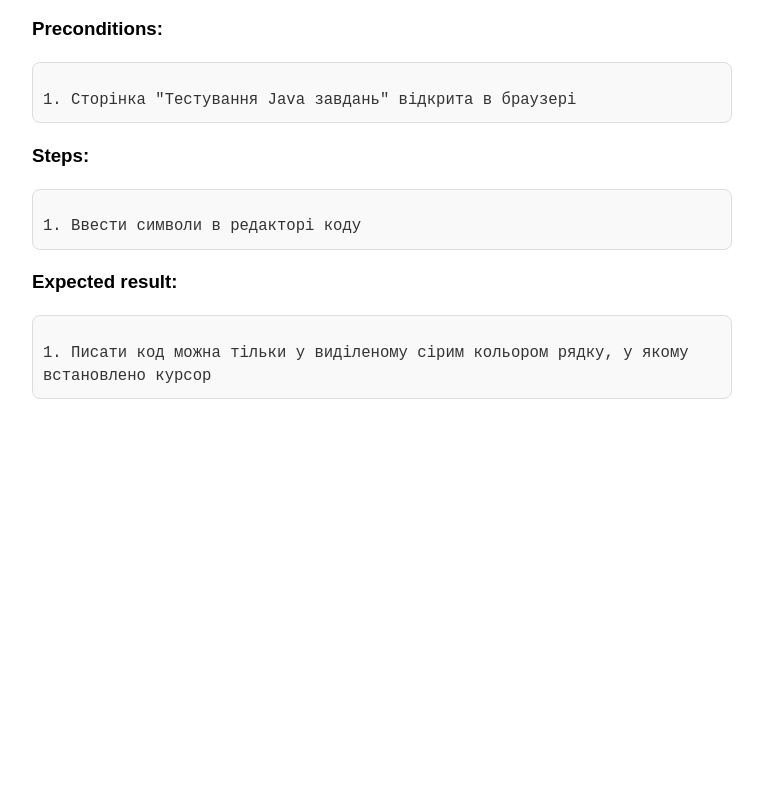
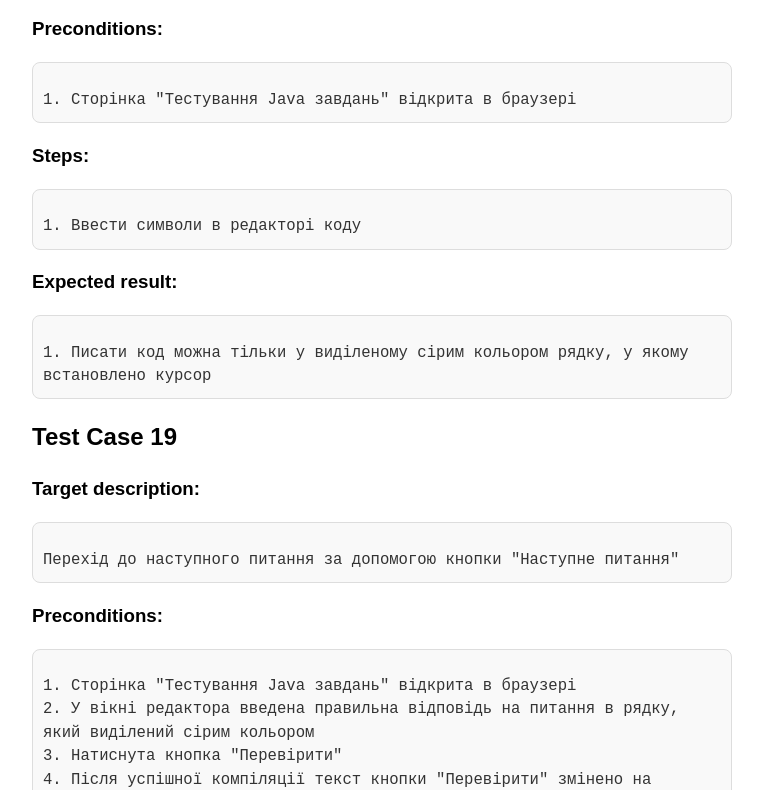
Before and after one commit to AndrewBondarev/Test-Case, a plain HTML site: page index.html in a window 1280 px wide. Shown: the part 11210-12000 px from the top of the page, without its empty margins (258-1021 px from the left). Before the commit the page ends 11629 px from the top, so only its background shows below. Drawn offline with Linux system fonts and the light colour scheme.

Commit message:
Update index.html

```diff
--- a/index.html
+++ b/index.html
@@ -393,7 +393,26 @@
 <pre class="text" id="text68">1. Писати код можна тільки у виділеному сірим кольором рядку, у якому встановлено курсор</pre>
 </div>
 
-
+<h2 style="color: #000000;">Test Case 19</h2>
+<h3 style="color: #000000;">Target description:</h3>
+<div class="text-container" onclick="copyText('text69')" id="text69">
+<pre class="text" id="text69">Перехід до наступного питання за допомогою кнопки "Наступне питання"</pre>
+</div>
+<h3 style="color: #000000;">Preconditions:</h3>
+<div class="text-container" onclick="copyText('text70')" id="text70">
+<pre class="text" id="text70">1. Сторінка "Тестування Java завдань" відкрита в браузері
+2. У вікні редактора введена правильна відповідь на питання в рядку, який виділений сірим кольором
+3. Натиснута кнопка "Перевірити"
+4. Після успішної компіляції текст кнопки "Перевірити" змінено на "Наступне питання"</pre>
+</div>
+<h3 style="color: #000000;">Steps:</h3>
+<div class="text-container" onclick="copyText('text71')" id="text71">
+<pre class="text" id="text71">1. Натиснути кнопку "Наступне питання"</pre>
+</div>
+<h3 style="color: #000000;">Expected result:</h3>
+<div class="text-container" onclick="copyText('text72')" id="text72">
+<pre class="text" id="text72">1. Відкрито наступне питання</pre>
+</div>
 
 
 
```
